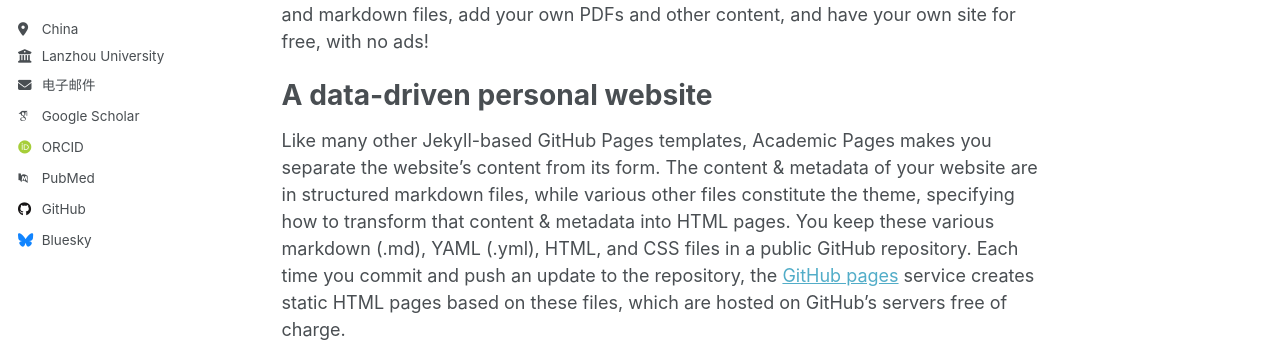
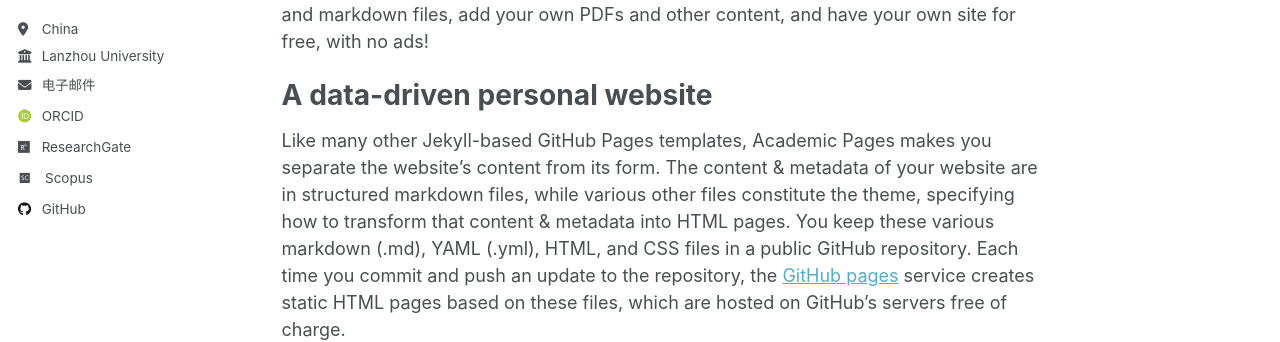
Before and after one commit to yongkunxie/yongkunxie.github.io, a Jekyll site: the page built from _pages/about.md, in a window 1280 px wide. Shown: the part 357-699 px from the top of the page. Built offline with Jekyll 4.4.1, drawn with Linux system fonts in a browser that asks for light colours; some web fonts are replaced; part of the change alters nothing that is shown.

Commit message:
Update _config.yml

```diff
--- a/_config.yml
+++ b/_config.yml
@@ -33,13 +33,14 @@ author:
 
   # Academic websites
   arxiv            : # URL - Update with the correct link to your profile
-  googlescholar    : "https://scholar.google.com/citations?user=PS_CX0AAAAAJ"
+  googlescholar    : # "https://scholar.google.com/citations?user=PS_CX0AAAAAJ"
   impactstory      : # URL
-  orcid            : "http://orcid.org/yourorcidurl"
   semantic         : # URL
-  pubmed           : "https://www.ncbi.nlm.nih.gov/pubmed/?term=john+snow"
-  researchgate     : # URL
-  scopus           : # URL
+  pubmed           : # "https://www.ncbi.nlm.nih.gov/pubmed/?term=john+snow"
+  scopus           : "https://www.scopus.com/authid/detail.uri?authorId=55913917200"
+  researchgate     : "https://www.researchgate.net/profile/Yongkun-Xie-2"
+  orcid            : "https://orcid.org/0000-0001-8836-9328"
+  LZU              : "http://ciwes.lzu.edu.cn/info/1070/1455.htm"
 
   # Repositories and software development
   bitbucket        : # Username - Update with your username on the site
@@ -50,7 +51,7 @@ author:
   stackoverflow    : # User number or user number and name (i.e., use "1" or "1/jeff-atwood")
 
   # Social media
-  bluesky          : "bsky.app" # Replace this with you Bluesky username
+  bluesky          : # "bsky.app" # Replace this with you Bluesky username
   facebook         : # Username
   flickr           : # Username
   foursquare       : # Username
```
